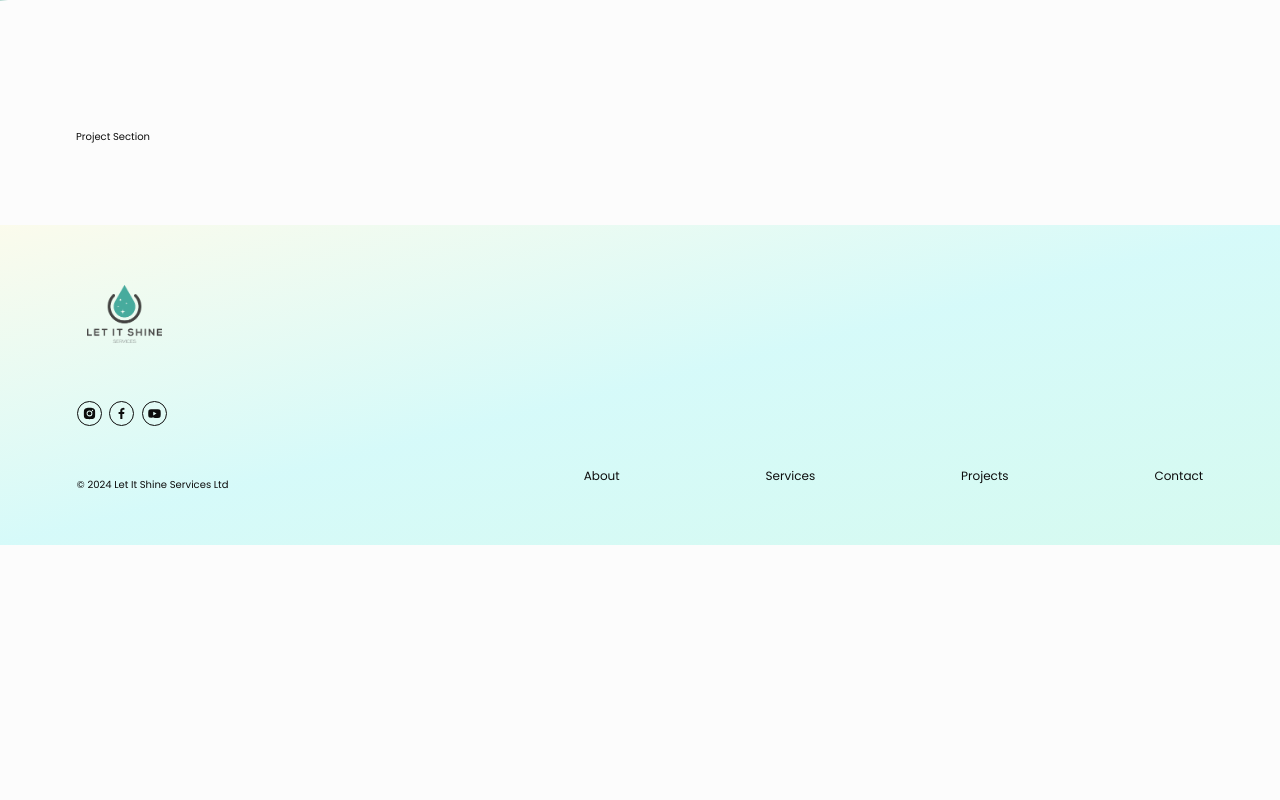
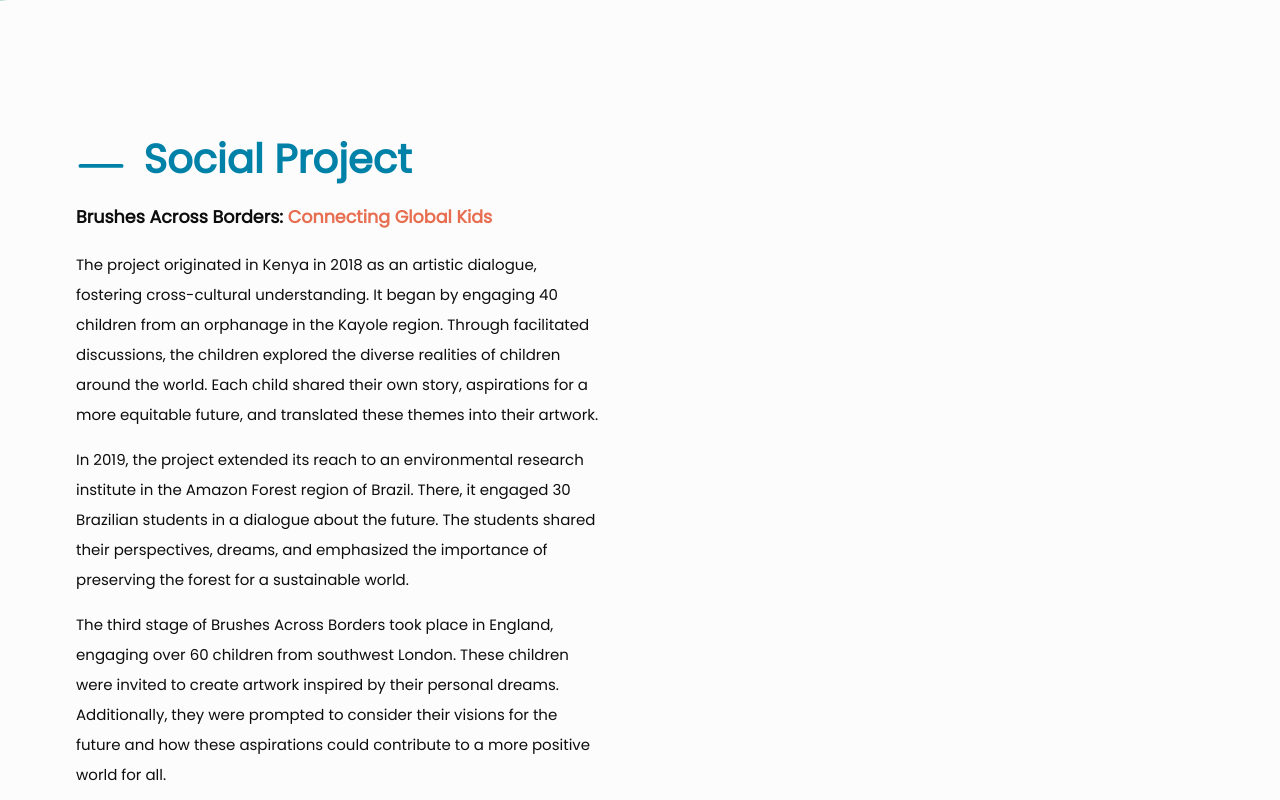
Before and after one commit to rodrigodelascio/let-it-shine, a React (Create React App) app: page /projects in a window 1280 px wide. Shown: the part 560-1360 px from the top of the page. Before the commit the page ends 1105 px from the top, so only its background shows below. Built offline with nearby package versions, Linux system fonts and the light colour scheme.

Commit message:
add project content

```diff
--- a/src/components/projectsPage/projectSection/ProjectSection.js
+++ b/src/components/projectsPage/projectSection/ProjectSection.js
@@ -1,11 +1,50 @@
 import styles from "./ProjectSection.module.css";
+import { BsDashLg } from "react-icons/bs";
 const ProjectSection = () => {
   return (
     <div>
       <div className={styles["section-background-container"]}>
         <div className={styles["project-section-container"]}>
-          Project Section
+          <div className={styles["project-text-container"]}>
+            <div className={styles["project-header-container"]}>
+              <BsDashLg className={styles["dash-icon"]} />
+              <h2 className={styles["header-title"]}>Social Project</h2>
+            </div>
+            <h3 className={styles["header-subtitle"]}>
+              Brushes Across Borders: <span>Connecting Global Kids</span>
+            </h3>
+            <div>
+              <div className={styles["project-text"]}>
+                <p>
+                  The project originated in Kenya in 2018 as an artistic
+                  dialogue, fostering cross-cultural understanding. It began by
+                  engaging 40 children from an orphanage in the Kayole region.
+                  Through facilitated discussions, the children explored the
+                  diverse realities of children around the world. Each child
+                  shared their own story, aspirations for a more equitable
+                  future, and translated these themes into their artwork.
+                </p>
+                <p>
+                  In 2019, the project extended its reach to an environmental
+                  research institute in the Amazon Forest region of Brazil.
+                  There, it engaged 30 Brazilian students in a dialogue about
+                  the future. The students shared their perspectives, dreams,
+                  and emphasized the importance of preserving the forest for a
+                  sustainable world.
+                </p>
+                <p>
+                  The third stage of Brushes Across Borders took place in
+                  England, engaging over 60 children from southwest London.
+                  These children were invited to create artwork inspired by
+                  their personal dreams. Additionally, they were prompted to
+                  consider their visions for the future and how these
+                  aspirations could contribute to a more positive world for all.
+                </p>
+              </div>
+            </div>
+          </div>
         </div>
+        <div className={styles["project-image-container"]}></div>
       </div>
     </div>
   );
```
